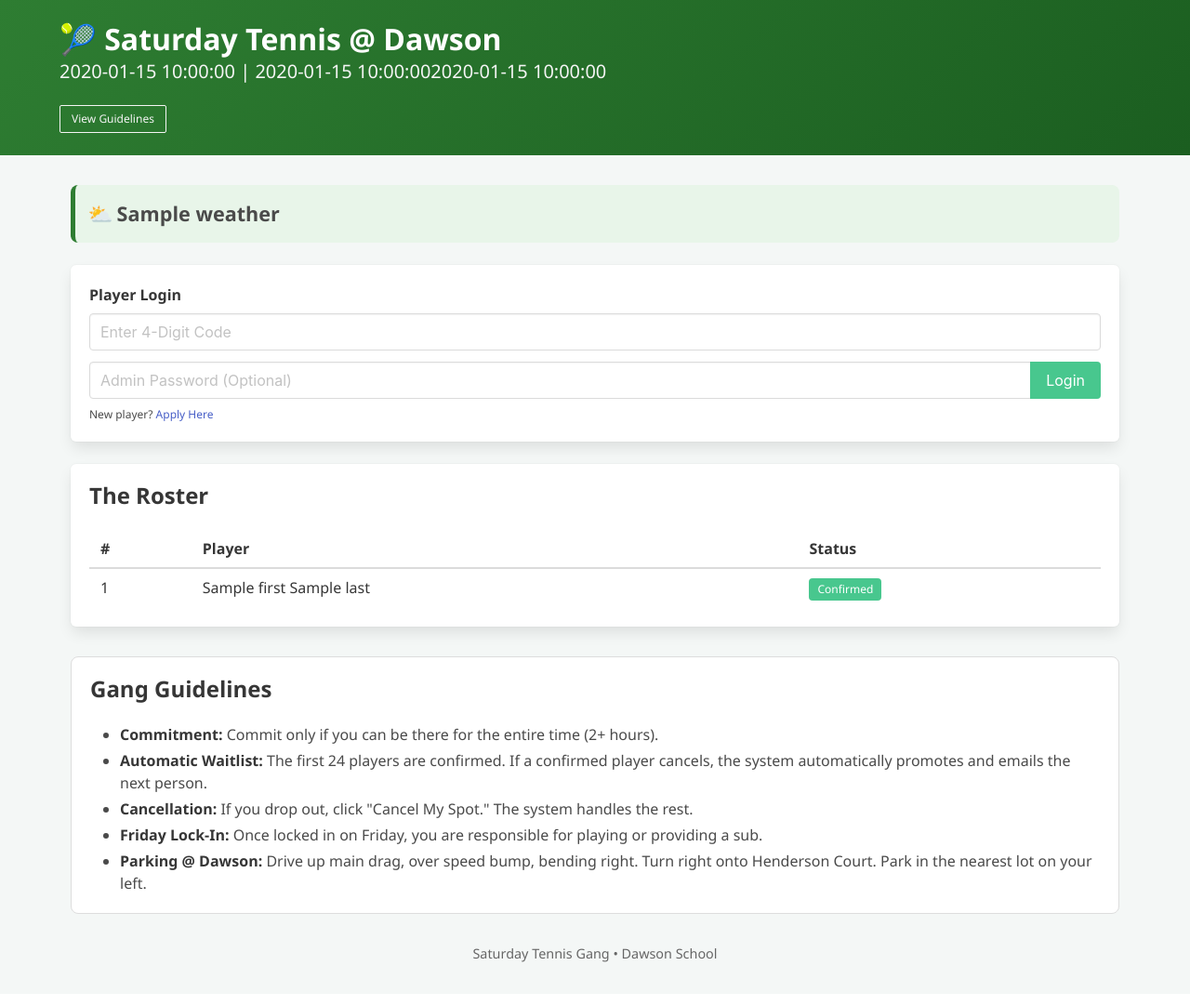
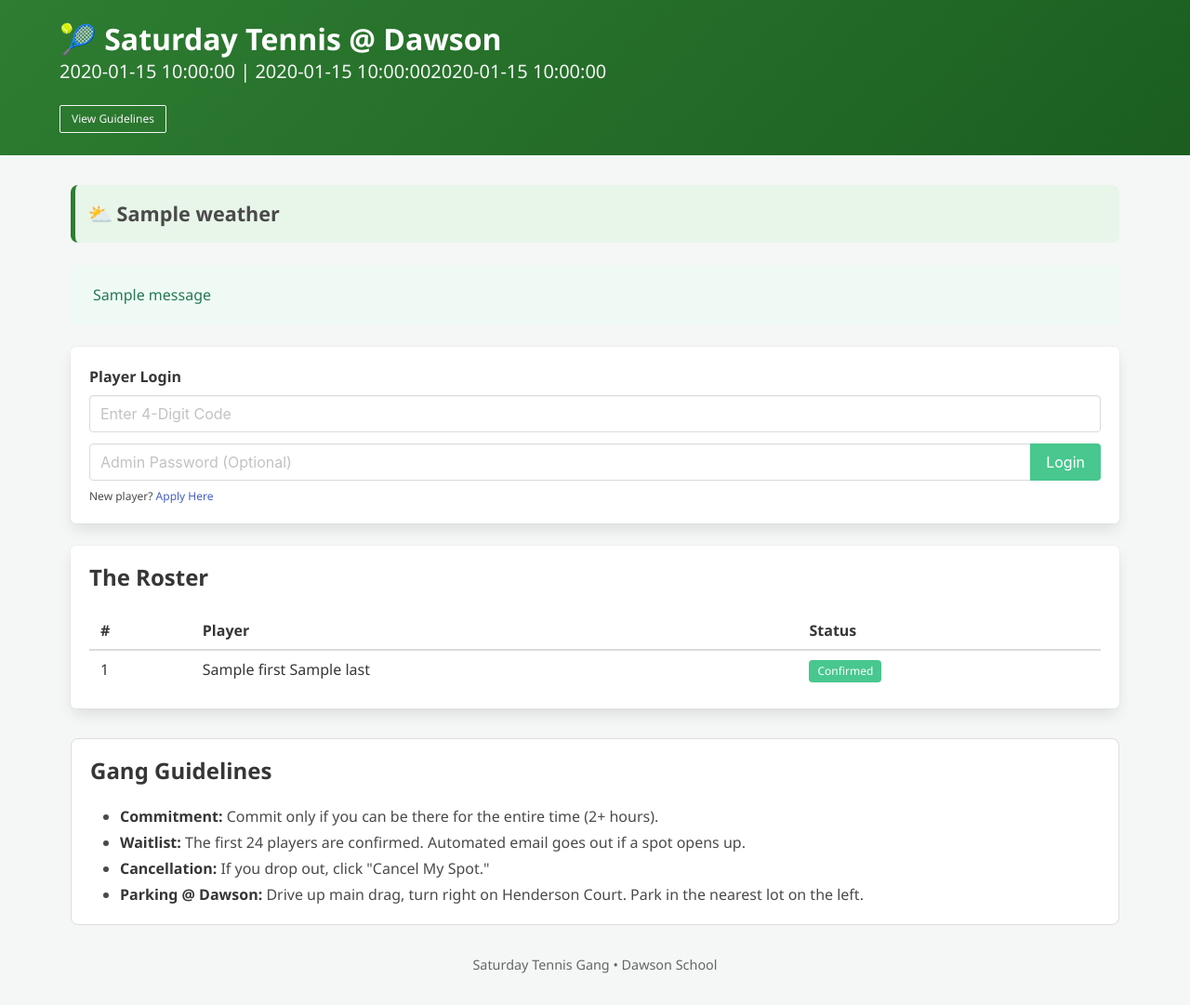
Before and after one commit to jpiccolini/saturday-tennis, a Flask app: template templates/index.html in a window 1280 px wide. Shown: the whole page at 93% size. Before the commit the page ends 1035 px from the top, so only its background shows below. Run offline with Flask 3, Linux system fonts and the light colour scheme; the template is opened without the code that fills it: most values are stand-ins (such as "Sample title", 1, 10 or a date in 2020); one stand-in notice (Sample message) is shown.

Commit message:
Update index.html

```diff
--- a/templates/index.html
+++ b/templates/index.html
@@ -11,8 +11,9 @@
         .weather-box { background: #e8f5e9; border-radius: 8px; padding: 15px; border-left: 5px solid #2e7d32; font-size: 1.35rem; font-weight: bold; }
         .guidelines-box { background: white; border-radius: 8px; padding: 20px; border: 1px solid #ddd; margin-top: 2rem; }
         .footer-text { font-size: 0.9rem; color: #666; text-align: center; margin-top: 2rem; padding-bottom: 2rem; }
-        .admin-scroll { max-height: 450px; overflow-y: auto; border: 1px solid #eee; }
-        .log-feed { font-size: 0.75rem; background: #f9f9f9; padding: 10px; border-radius: 4px; border: 1px solid #ddd; max-height: 200px; overflow-y: auto; }
+        .admin-scroll { max-height: 500px; overflow-y: auto; border: 1px solid #eee; }
+        .log-feed { font-size: 0.75rem; background: #f9f9f9; padding: 10px; border-radius: 4px; border: 1px solid #ddd; max-height: 150px; overflow-y: auto; }
+        .applicant-card { background: #fff; border: 1px solid #eee; padding: 8px; border-radius: 4px; margin-bottom: 8px; box-shadow: 0 1px 3px rgba(0,0,0,0.05); }
     </style>
 </head>
 <body>
@@ -32,6 +33,16 @@
     <div class="weather-box mb-5">
         <span class="icon">⛅</span> {{ weather }}
     </div>
+
+    {% with messages = get_flashed_messages(with_categories=true) %}
+      {% if messages %}
+        {% for category, message in messages %}
+          <div class="notification is-{{ 'success' if category == 'success' else 'danger' }} is-light">
+            {{ message }}
+          </div>
+        {% endfor %}
+      {% endif %}
+    {% endwith %}
 
     {% if not session.user %}
         <div class="box">
@@ -109,18 +120,48 @@
                         <input class="input is-small mb-2" name="date" placeholder="Target Date">
                         <input class="input is-small mb-2" name="time" placeholder="Start Time">
                         <button class="button is-small is-warning is-fullwidth mb-2" name="action" value="labels">Update Date/Time</button>
-                        <button class="button is-small is-danger is-fullwidth" name="action" value="reset_roster" onclick="return confirm('ERASE ROSTER?')">RESET ROSTER</button>
+                        <button class="button is-small is-danger is-fullwidth mb-2" name="action" value="reset_roster" onclick="return confirm('ERASE ROSTER?')">RESET ROSTER</button>
                     </form>
 
                     <hr>
-                    <h4 class="label">Recent Activity (Last 10)</h4>
+                    <h4 class="label">Invite New Player</h4>
+                    <form action="/send_invite" method="post">
+                        <div class="field has-addons">
+                            <div class="control is-expanded">
+                                <input class="input is-small" name="invite_email" type="email" placeholder="Email" required>
+                            </div>
+                            <div class="control">
+                                <button class="button is-small is-info">Invite</button>
+                            </div>
+                        </div>
+                    </form>
+
+                    <hr>
+                    <h4 class="label">Pending Applicants</h4>
+                    <div style="max-height: 200px; overflow-y: auto;">
+                        {% if applicants %}
+                            {% for a in applicants %}
+                            <div class="applicant-card">
+                                <p class="is-size-7"><strong>{{ a.fields.First }} {{ a.fields.Last }}</strong></p>
+                                <form action="/send_welcome/{{ a.id }}" method="post">
+                                    <button class="button is-small is-success is-fullwidth mt-1">Send Welcome Email</button>
+                                </form>
+                            </div>
+                            {% endfor %}
+                        {% else %}
+                            <p class="is-size-7">No pending inquiries.</p>
+                        {% endif %}
+                    </div>
+
+                    <hr>
+                    <h4 class="label">Activity Log</h4>
                     <div class="log-feed">
                         {% if logs %}
                             {% for l in logs %}
                             <div class="mb-1"><strong>{{ l.fields.Name }}</strong>: {{ l.fields.Action }}</div>
                             {% endfor %}
                         {% else %}
-                            <p>No recent activity logs.</p>
+                            <p>No activity logs.</p>
                         {% endif %}
                     </div>
                 </div>
@@ -131,12 +172,12 @@
                     <h4 class="label">Injury Tracker & Attendance</h4>
 
                     <div class="control mb-3">
-                        <input type="text" id="playerSearchInput" class="input is-info is-small" placeholder="🔍 Search players by name..." onkeyup="filterAdminTable()">
+                        <input type="text" id="playerSearchInput" class="input is-info is-small" placeholder="🔍 Search players..." onkeyup="filterAdminTable()">
                     </div>
 
                     <div class="admin-scroll">
                         <table class="table is-narrow is-fullwidth is-hoverable" id="adminPlayerTable">
-                            <thead><tr><th>Name</th><th>Note/Injury</th><th>Attendance</th></tr></thead>
+                            <thead><tr><th>Name</th><th>Note/Injury</th><th>Status</th></tr></thead>
                             <tbody>
                                 {% for m in master_list %}
                                 <tr>
@@ -144,7 +185,7 @@
                                     <td>
                                         <form action="/admin_action" method="post" class="is-flex">
                                             <input type="hidden" name="player_id" value="{{ m.id }}">
-                                            <input class="input is-small" name="note" value="{{ m.fields.Notes or '' }}" placeholder="Injury info...">
+                                            <input class="input is-small" name="note" value="{{ m.fields.Notes or '' }}">
                                             <button class="button is-small is-info ml-1" name="action" value="player_update">Save</button>
                                         </form>
                                     </td>
@@ -170,10 +211,9 @@
         <div class="content is-size-6">
             <ul>
                 <li><strong>Commitment:</strong> Commit only if you can be there for the entire time (2+ hours).</li>
-                <li><strong>Automatic Waitlist:</strong> The first 24 players are confirmed. If a confirmed player cancels, the system automatically promotes and emails the next person.</li>
-                <li><strong>Cancellation:</strong> If you drop out, click "Cancel My Spot." The system handles the rest.</li>
-                <li><strong>Friday Lock-In:</strong> Once locked in on Friday, you are responsible for playing or providing a sub.</li>
-                <li><strong>Parking @ Dawson:</strong> Drive up main drag, over speed bump, bending right. Turn right onto Henderson Court. Park in the nearest lot on your left.</li>
+                <li><strong>Waitlist:</strong> The first 24 players are confirmed. Automated email goes out if a spot opens up.</li>
+                <li><strong>Cancellation:</strong> If you drop out, click "Cancel My Spot."</li>
+                <li><strong>Parking @ Dawson:</strong> Drive up main drag, turn right on Henderson Court. Park in the nearest lot on the left.</li>
             </ul>
         </div>
     </div>
```
